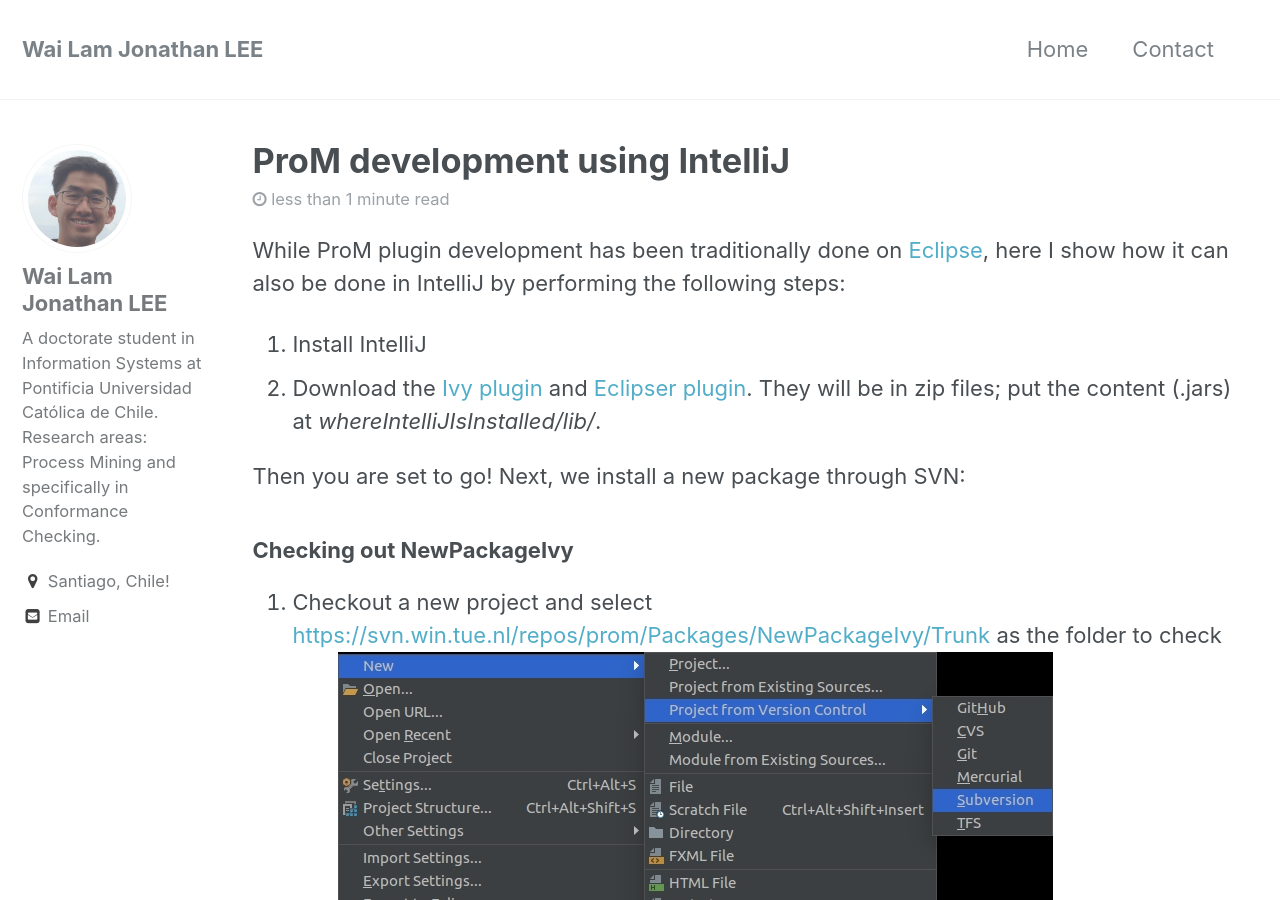
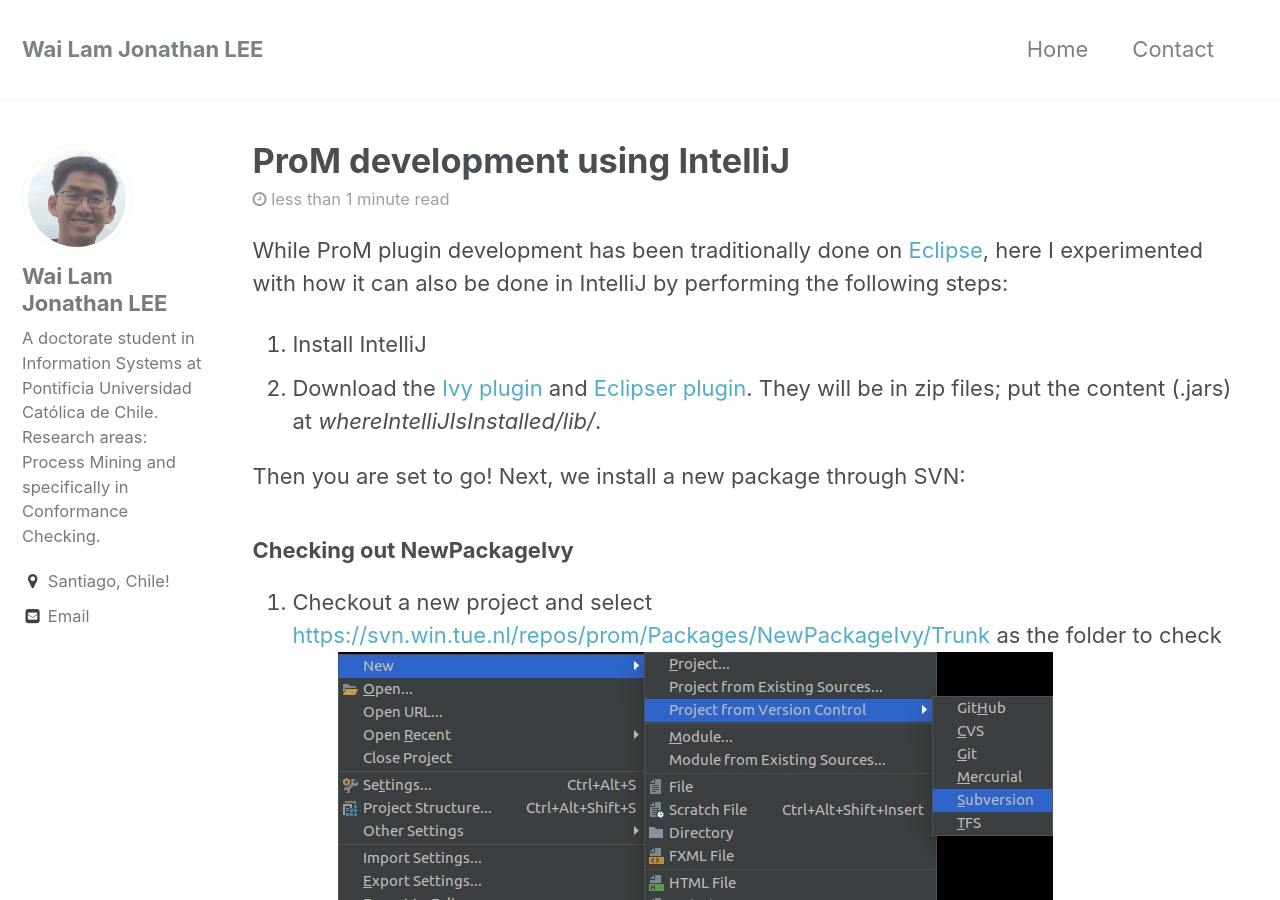
Before and after one commit to jwllee/wailamjonathanlee.github.io, a Jekyll site: the page built from _posts/2017-08-12-prom-development-using-intellij.md, in a window 1280 px wide and 900 px high. Built offline with Jekyll 4.4.1, drawn with Linux system fonts in a browser that asks for light colours.

Commit message:
Modified texts

```diff
--- a/_posts/2017-08-12-prom-development-using-intellij.md
+++ b/_posts/2017-08-12-prom-development-using-intellij.md
@@ -7,7 +7,7 @@ tags: ["Process Mining", "ProM"]
 published: true
 ---
 
-While ProM plugin development has been traditionally done on [Eclipse](http://www.win.tue.nl/~hverbeek/blog/2017/06/19/developing-and-running-prom-plug-ins-on-your-local-computer/), here I show how it can also be done in IntelliJ by performing the following steps:
+While ProM plugin development has been traditionally done on [Eclipse](http://www.win.tue.nl/~hverbeek/blog/2017/06/19/developing-and-running-prom-plug-ins-on-your-local-computer/), here I experimented with how it can also be done in IntelliJ by performing the following steps:
 1. Install IntelliJ
 2. Download the [Ivy plugin](https://plugins.jetbrains.com/plugin/3612-ivyidea) and [Eclipser plugin](https://plugins.jetbrains.com/plugin/7153-eclipser). They will be in zip files; put the content (.jars) at *whereIntelliJIsInstalled/lib/*.
 
```
